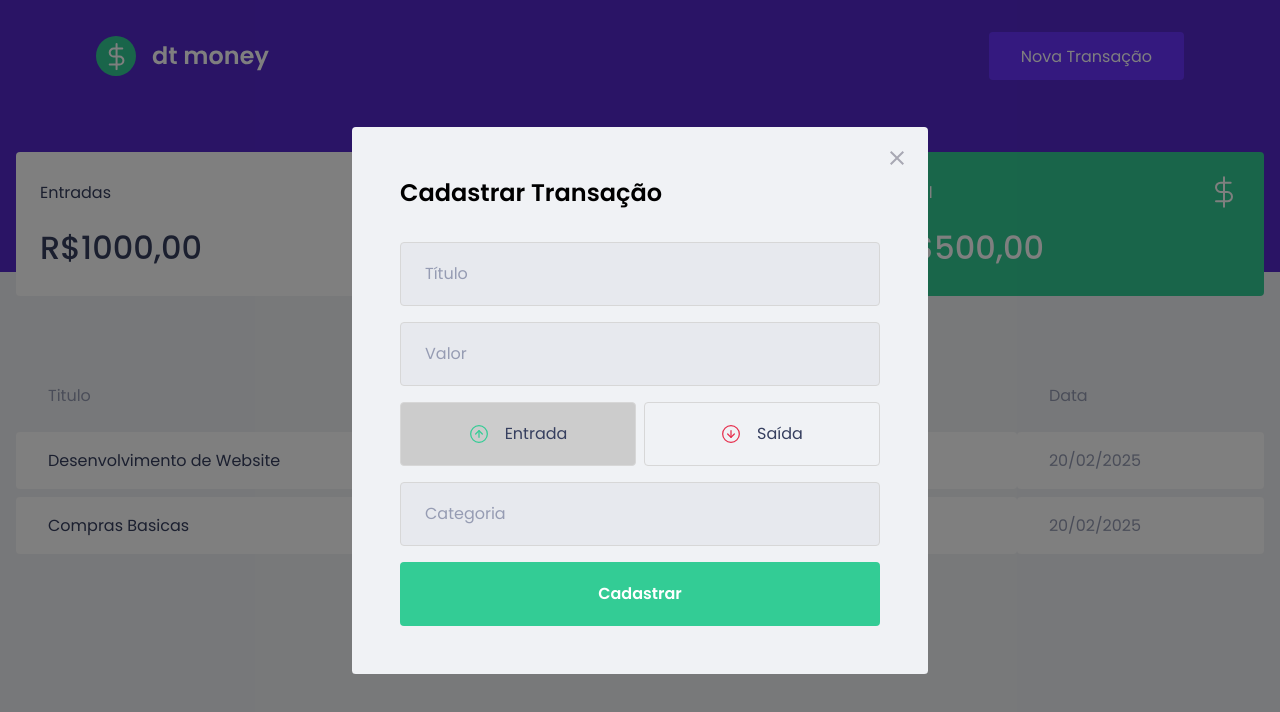
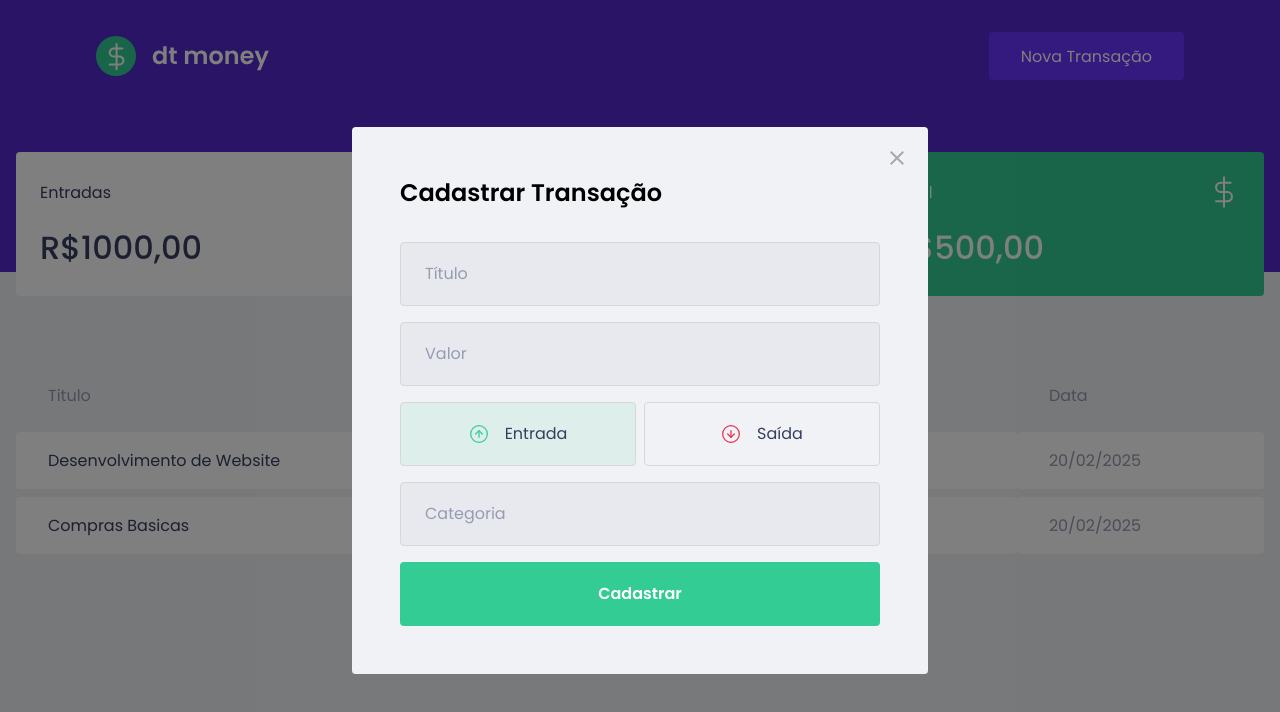
Before and after one commit to DaviNatan10/dtmoney, a React (Vite) app: page / in a window 1280 px wide. Both pictures are taken after a click on the button "Nova Transação". Shown: the top 712 px of the page. Built offline with nearby package versions, Linux system fonts and the light colour scheme; no server answers; what miragejs would draw is missing.

Commit message:
style; colors button

```diff
--- a/src/components/NewTransactionModal/index.tsx
+++ b/src/components/NewTransactionModal/index.tsx
@@ -48,6 +48,7 @@ export function NewTransactionModal ({isOpen, onRequestClose}:NewTransactionModa
             type="button"
             onClick={() =>  { setType('deposit'); }}
             isActive ={type === 'deposit'}
+            activeColor="green"
 
             >
               <img src={incomeImg} alt="entrada" />
@@ -58,6 +59,7 @@ export function NewTransactionModal ({isOpen, onRequestClose}:NewTransactionModa
             type="button"
             onClick={() =>  { setType('withdraw');}}
             isActive ={type === 'withdraw'}
+            activeColor="red"
             >
               <img src={outcomeImg} alt="saída" />
               <span>Saída</span>
--- a/src/components/NewTransactionModal/styles.ts
+++ b/src/components/NewTransactionModal/styles.ts
@@ -1,5 +1,5 @@
 import styled from "styled-components";
-import { darken } from "polished";
+import { darken, transparentize } from "polished";
 
 export const Container = styled.div `
   h2 {
@@ -56,13 +56,21 @@ gap: 0.5rem;
 
 interface RadioBoxProps {
   isActive: boolean;
+  activeColor: 'green' | 'red';
+}
+
+const colors = {
+  green: '#33CC95',
+  red: '#e52e4D',
 }
 
 export const RadioBox = styled.button<RadioBoxProps>`
   height: 4rem;
   border: 1px solid #d7d7d7;
   border-radius: 0.25rem;
-  background: ${(props) => props.isActive ? '#ccc' : 'transparent'};
+  background: ${(props) => props.isActive
+  ? transparentize(0.9, colors[props.activeColor])
+   : 'transparent'};
   display: flex;
   align-items: center;
   justify-content: center;
```
